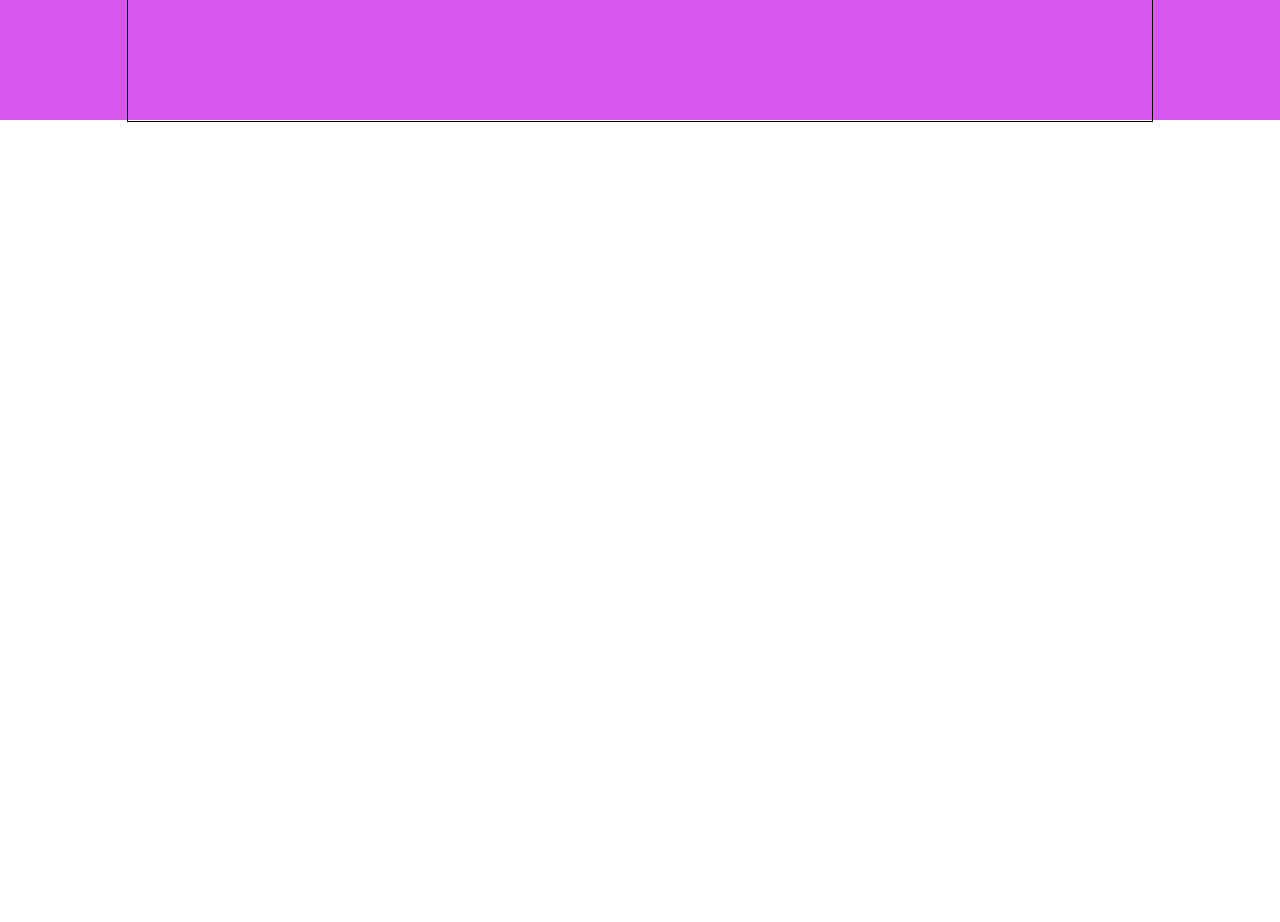
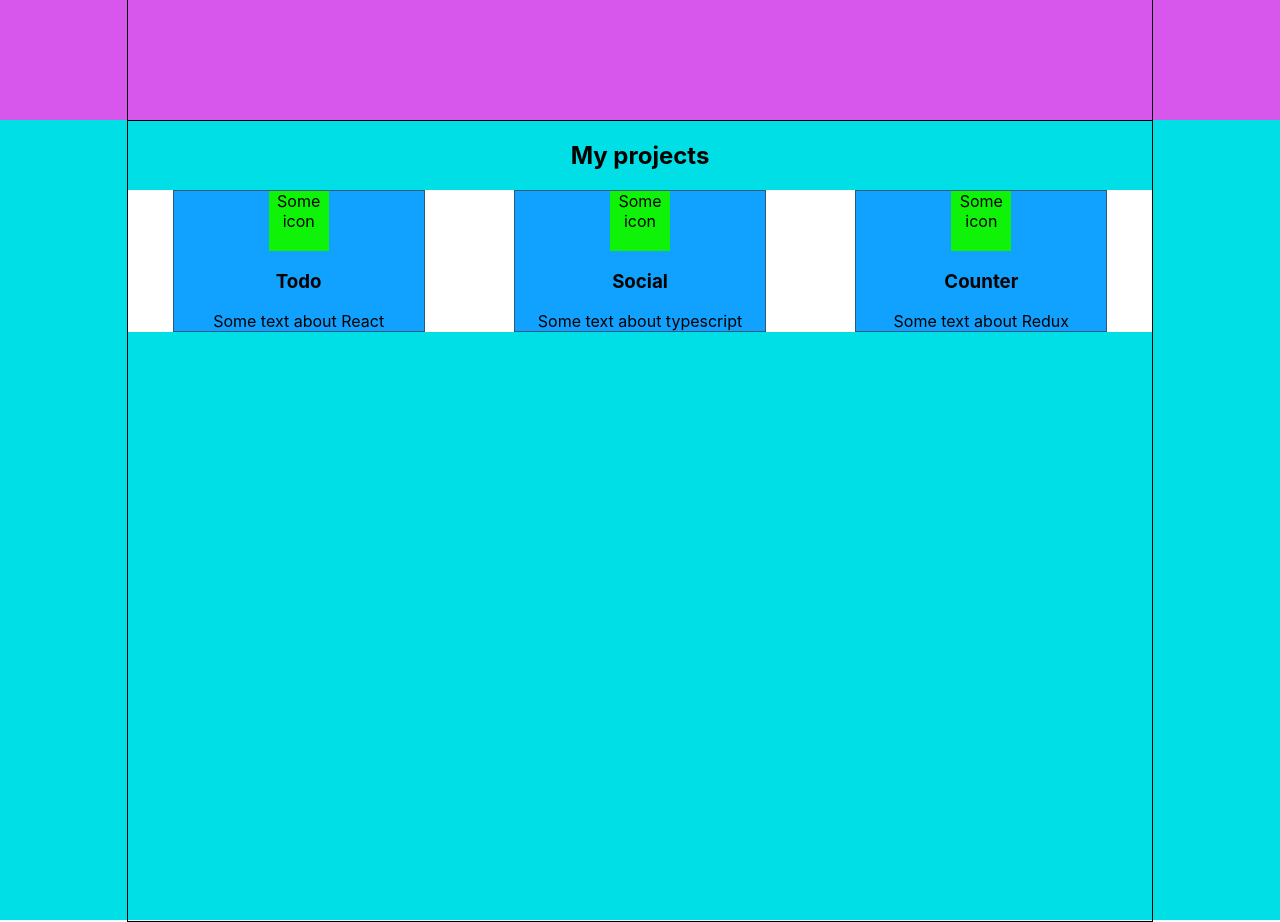
Before and after one commit to Katofuka/portfolio, a React (Create React App) app: page / in a window 1280 px wide. Shown: the part 1560-2482 px from the top of the page. Before the commit the page ends 1682 px from the top, so only its background shows below. Built offline with nearby package versions, Linux system fonts and the light colour scheme.

Commit message:
add projects

```diff
--- a/package.json
+++ b/package.json
@@ -1,7 +1,7 @@
 {
   "name": "portfolio",
   "version": "0.1.0",
-  "homepage": "http://katofuka/github.io/portfolio",
+  "homepage": "https://katofuka.github.io/portfolio/",
   "private": true,
   "dependencies": {
     "@testing-library/jest-dom": "^5.14.1",
--- a/src/App.tsx
+++ b/src/App.tsx
@@ -3,6 +3,8 @@ import './App.css';
 import {Header} from "./components/header/Header";
 import {Main} from "./components/main/Main";
 import {Skills} from "./components/skills/Skills";
+import {Projects} from "./components/projects/Projects";
+
 
 function App() {
     return (
@@ -10,6 +12,8 @@ function App() {
             <Header/>
             <Main/>
             <Skills />
+            <Projects/>
+
 
         </div>
     );
--- /dev/null
+++ b/src/components/projects/Projects.module.css
@@ -0,0 +1,19 @@
+.projectsBlock {
+    height: 100vh;
+    background-color: rgb(0, 223, 229);
+}
+
+.projectsContainer {
+    flex-direction: column;
+    justify-content: flex-start;
+    flex-wrap: nowrap;
+}
+
+.projects {
+    background-color: #fff;
+    width: 100%;
+    display: flex;
+    justify-content: space-around;
+    flex-direction: row;
+    flex-wrap: wrap;
+}
--- /dev/null
+++ b/src/components/projects/Projects.tsx
@@ -0,0 +1,23 @@
+import styles from "./Projects.module.css";
+import stylesContainer from "../../common/styles/Container.module.css";
+import React from "react";
+import {Project} from "./project/Project";
+
+export const Projects = () => {
+    return (
+        <div className={styles.projectsBlock}>
+            <div className={`${stylesContainer.container} ${styles.projectsContainer}`}>
+
+                <div className={styles.text}>
+                    <h2>My projects</h2>
+                </div>
+
+                <div className={styles.projects}>
+                    <Project name={"Todo"} description={"Some text about React"}/>
+                    <Project name={"Social"} description={"Some text about typescript"}/>
+                    <Project name={"Counter"} description={"Some text about Redux"}/>
+                </div>
+            </div>
+        </div>
+    )
+}
--- /dev/null
+++ b/src/components/projects/project/Project.module.css
@@ -0,0 +1,16 @@
+.skill {
+    min-width: 250px;
+    background-color: #11a2ff;
+    border: 1px solid #285b80;
+    display: flex;
+    flex-direction: column;
+
+    align-items: center;
+    text-align: center;
+}
+
+.icon{
+    width: 60px;
+    height: 60px;
+    background-color: #0ff308;
+}
--- /dev/null
+++ b/src/components/projects/project/Project.tsx
@@ -0,0 +1,24 @@
+import styles from "./Project.module.css";
+import React from "react";
+
+type SkillPropsType = {
+    name: string
+    description: string
+}
+
+export const Project = (props: SkillPropsType) => {
+    return (
+        <div className={styles.skill}>
+            <div className={styles.icon}>
+                Some icon
+            </div>
+            <div className={styles.nameSkill}>
+                <h3>{props.name}</h3>
+            </div>
+            <span className={styles.description}>
+                {props.description}
+            </span>
+        </div>
+
+    )
+}
--- a/src/components/skills/Skills.tsx
+++ b/src/components/skills/Skills.tsx
@@ -1,4 +1,4 @@
-import styles from "../skills/Skills.module.css";
+import styles from "./Skills.module.css";
 import stylesContainer from "../../common/styles/Container.module.css";
 import React from "react";
 import {Skill} from "./skill/Skill";
```
